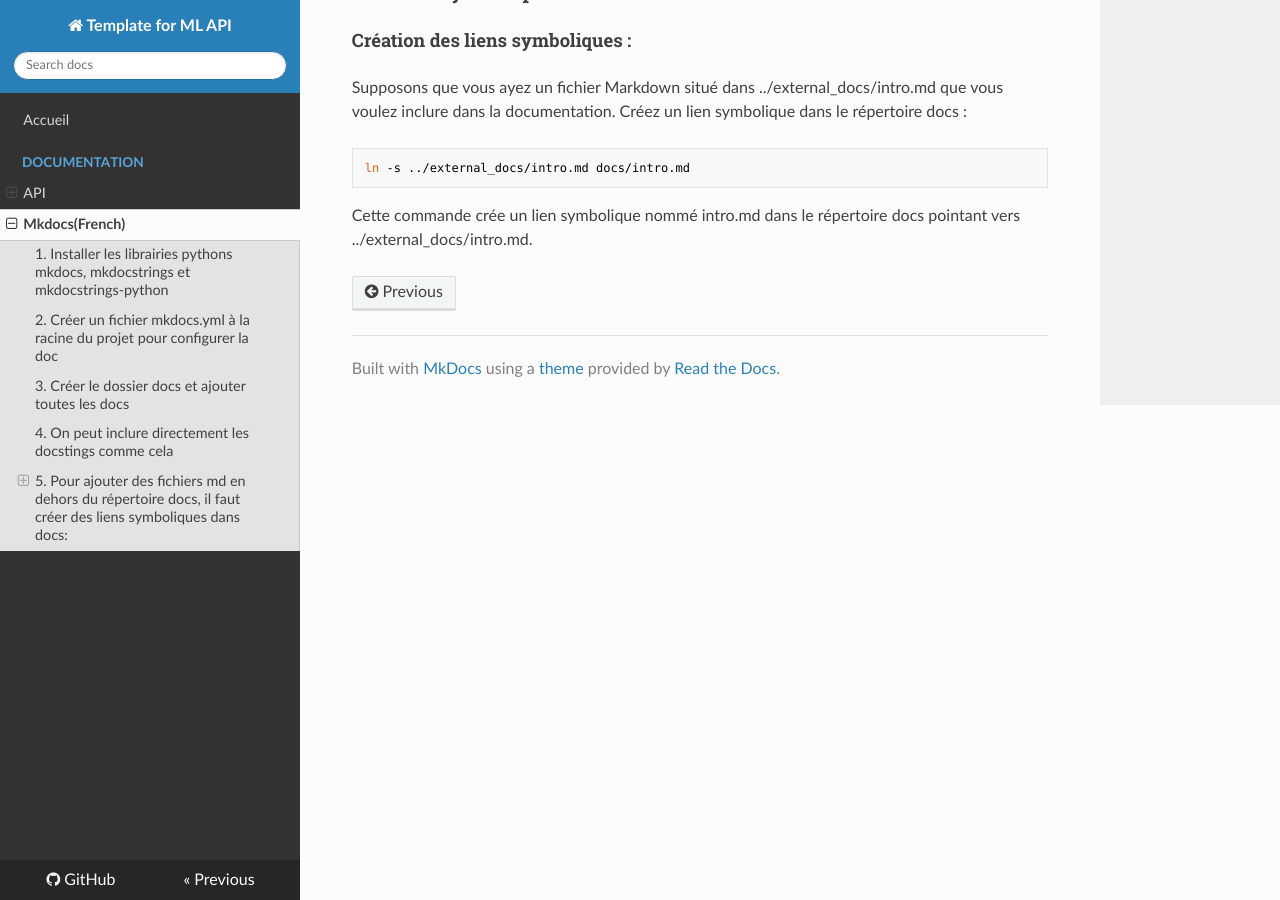
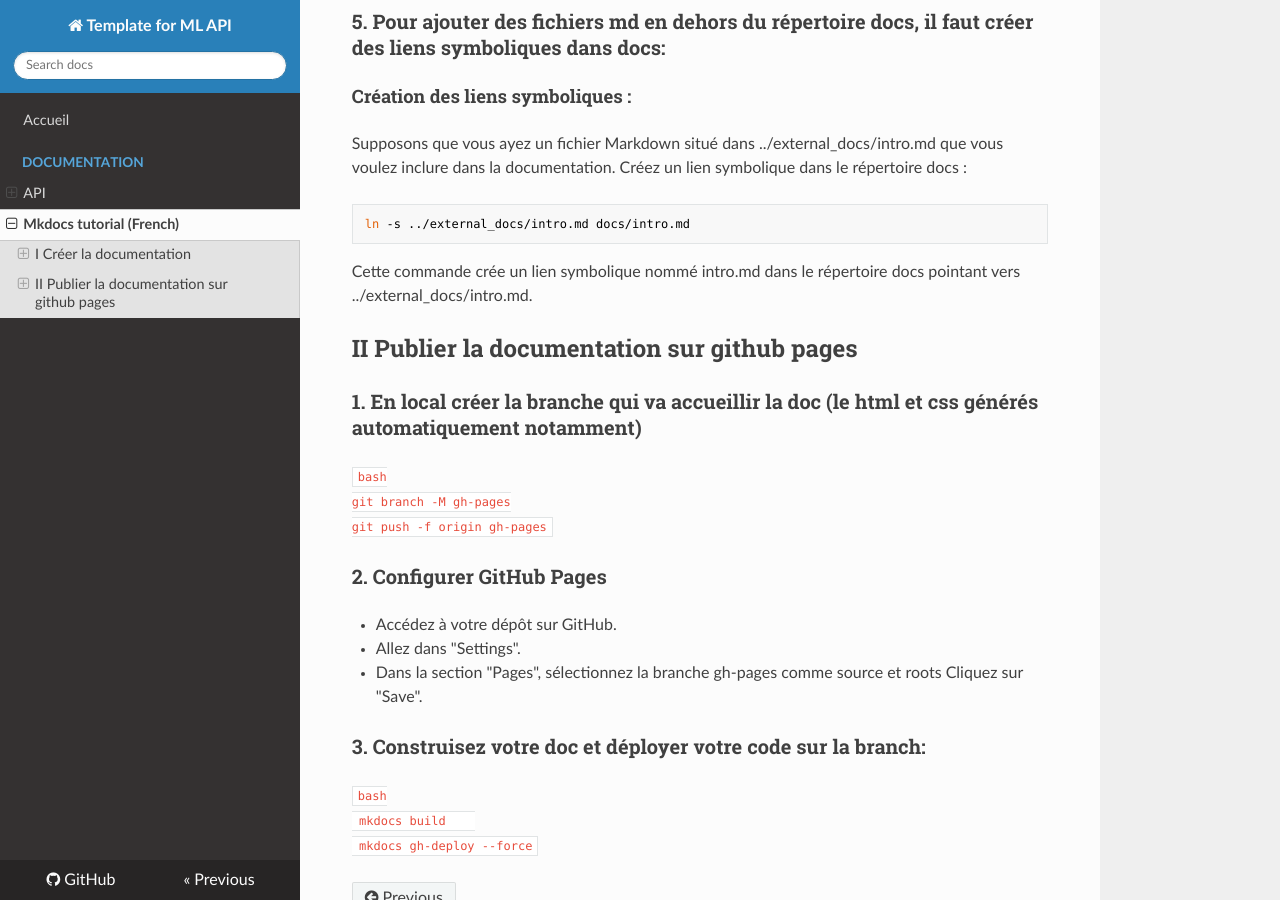
Before and after one commit to charles-42/ml-model-api-template, an MkDocs documentation site: the page built from docs/mkdocs/tutorial.md, in a window 1280 px wide and 900 px high, scrolled down 868 px. Built offline with MkDocs 1.6.1, drawn with Linux system fonts in a browser that asks for light colours; nearby versions of some CDN libraries; some of the changed text lies outside the part shown.

````diff
--- a/docs/mkdocs/tutorial.md
+++ b/docs/mkdocs/tutorial.md
@@ -1,4 +1,6 @@
 # Utilisation de mkdocs
+
+## I Créer la documentation
 
 ### 1. Installer les librairies pythons mkdocs, mkdocstrings et mkdocstrings-python
 
@@ -51,3 +53,25 @@
 ```
 
 Cette commande crée un lien symbolique nommé intro.md dans le répertoire docs pointant vers ../external_docs/intro.md.
+
+## II Publier la documentation sur github pages
+
+### 1. En local créer la branche qui va accueillir la doc (le html et css générés automatiquement notamment)
+
+```bash
+git branch -M gh-pages
+git push -f origin gh-pages
+ ```
+
+### 2. Configurer GitHub Pages
+
+- Accédez à votre dépôt sur GitHub.
+- Allez dans "Settings".
+- Dans la section "Pages", sélectionnez la branche gh-pages comme source et roots Cliquez sur "Save".
+
+### 3. Construisez votre doc et déployer votre code sur la branch:
+
+```bash
+ mkdocs build
+ mkdocs gh-deploy --force
+ ```
--- a/mkdocs.yml
+++ b/mkdocs.yml
@@ -6,7 +6,7 @@
           - Introduction: api/introduction.md
           - Utils: api/utils.md
           - Database Utils: api/database_utils.md
-      - Mkdocs(French): mkdocs/tutorial.md
+      - Mkdocs tutorial (French): mkdocs/tutorial.md
 theme:
   name: readthedocs
 
````
Also changed, not shown: 1 other file.
